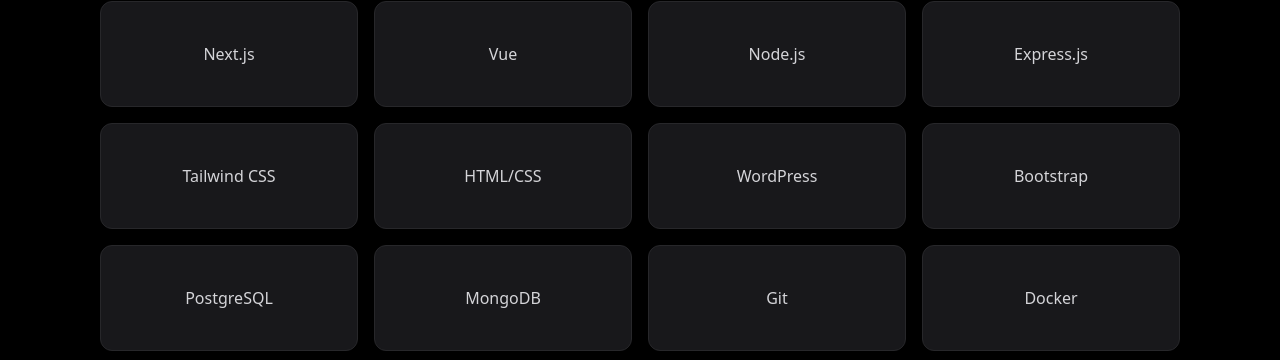
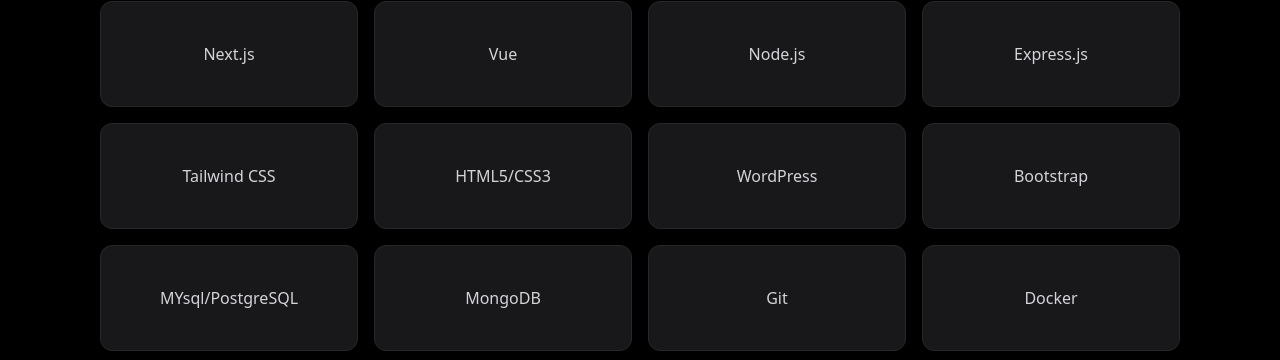
Before and after one commit to williamsgelo/my-portfolio, a Next.js app: page / in a window 1280 px wide. Shown: the part 3421-3781 px from the top of the page. Built offline with nearby package versions, Linux system fonts and the light colour scheme.

Commit message:
skills updated

```diff
--- a/app/page.jsx
+++ b/app/page.jsx
@@ -310,10 +310,10 @@
             <SkillBadge name="Node.js" />
             <SkillBadge name="Express.js" />
             <SkillBadge name="Tailwind CSS" />
-            <SkillBadge name="HTML/CSS" />
+            <SkillBadge name="HTML5/CSS3" />
             <SkillBadge name="WordPress" />
             <SkillBadge name="Bootstrap" />
-            <SkillBadge name="PostgreSQL" />
+            <SkillBadge name="MYsql/PostgreSQL" />
             <SkillBadge name="MongoDB" />
             <SkillBadge name="Git" />
             <SkillBadge name="Docker" />
```
